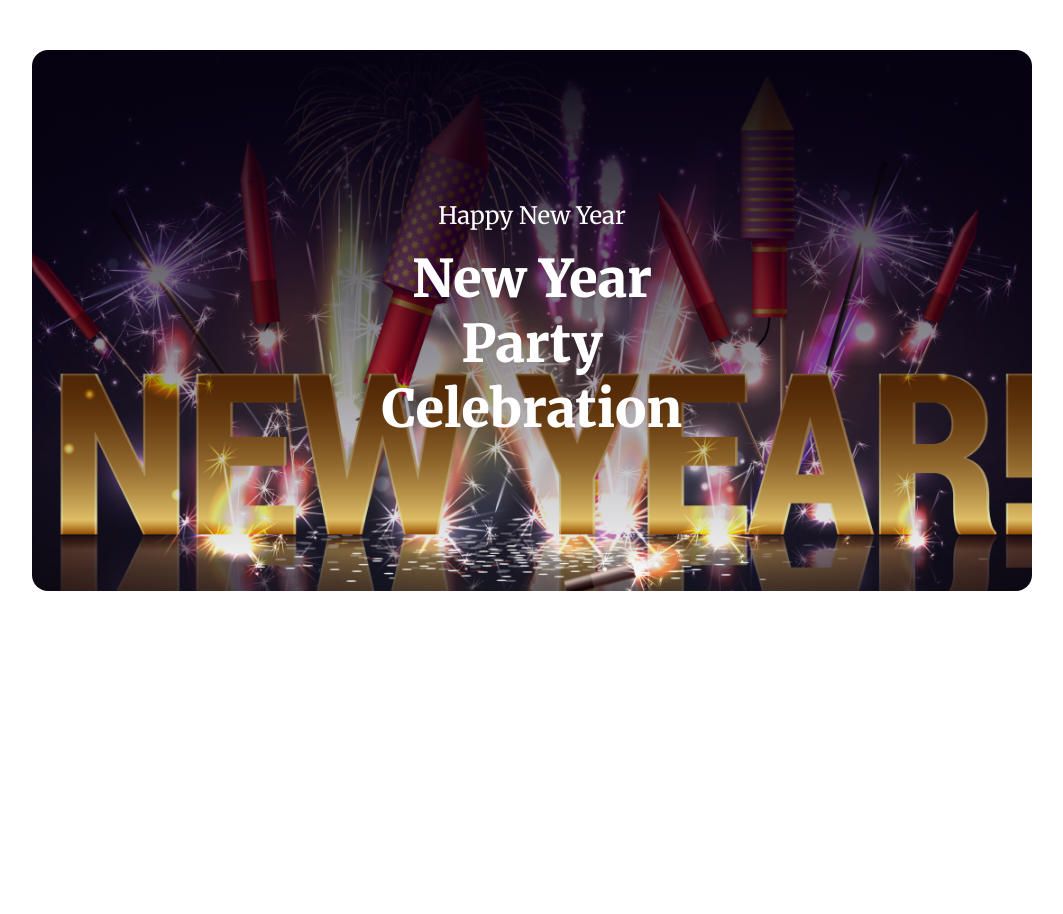
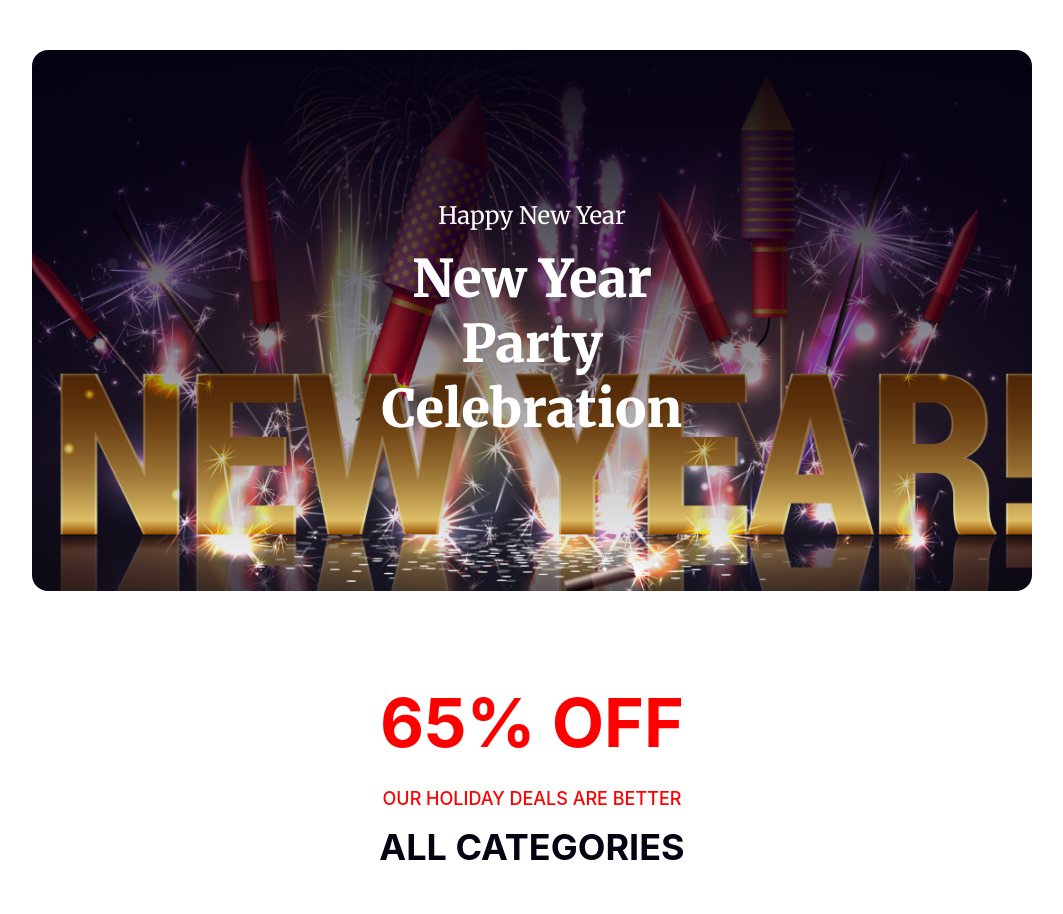
Before and after one commit to naimhossen1929/New-Year-Celebration, a plain HTML site: page index.html in a window 1280 px wide. Shown: the top 914 px of the page, without its empty margins (108-1171 px from the left). Before the commit the page ends 800 px from the top, so only its background shows below. Drawn offline with Linux system fonts and the light colour scheme.

Commit message:
added Off section

```diff
--- a/index.html
+++ b/index.html
@@ -18,7 +18,12 @@
         </div>
     </header>
     <main>
-
+        <section class="off">
+            <h1>65% OFF</h1>
+            <h5>OUR HOLIDAY DEALS ARE BETTER</h5>
+            <h2>ALL CATEGORIES</h2>
+            <img src="resources/New Year Photo.png" alt="">
+        </section>
     </main>
     <footer>
 
--- a/styles/style.css
+++ b/styles/style.css
@@ -31,3 +31,31 @@ font-size: 52px;
 font-weight: 900;
 margin-top: 15px;
 }
+/* Off section */
+.off{
+    text-align: center;
+}
+.off h1{
+margin-top: 90px;
+color: #F00;
+text-align: center;
+font-family: Inter;
+font-size: 68px;
+font-weight: 700;
+}
+.off h5{
+color: #F00;
+text-align: center;
+font-family: Inter;
+font-size: 18px;
+font-weight: 500;
+margin: 25px 0px 16px 0px;
+}
+.off h2{
+color: #070211;
+text-align: center;
+font-family: Inter;
+font-size: 36px;
+font-weight: 700;
+margin-bottom: 48px;
+}
```
